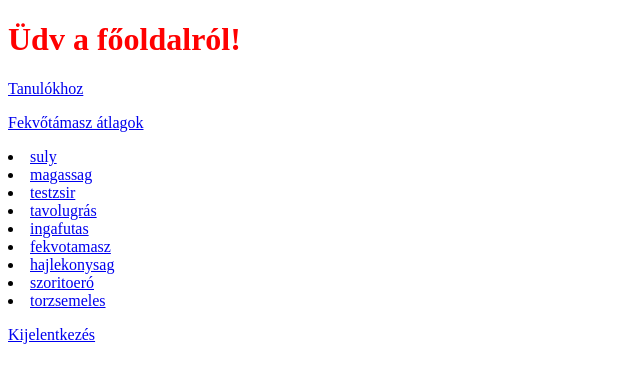
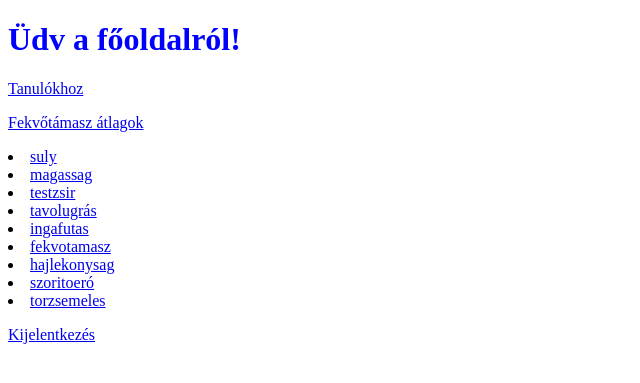
Before and after one commit to denes-attila/netfit_web, a Flask app: page / in a window 1280 px wide. Shown: the top 383 px of the page, without its empty margins (0-640 px from the left). Run offline with Flask 3, Linux system fonts and the light colour scheme.

Commit message:
teszt branch commit

```diff
--- a/templates/index.html
+++ b/templates/index.html
@@ -6,7 +6,7 @@
     <title>Főoldal</title>
 </head>
 <body>
-    <h1 style="color: red;">
+    <h1 style="color: blue;">
         Üdv a főoldalról!
     </h1>
     <a href="{{url_for('tanulok_html.tanulok')}}">Tanulókhoz</a>
```
